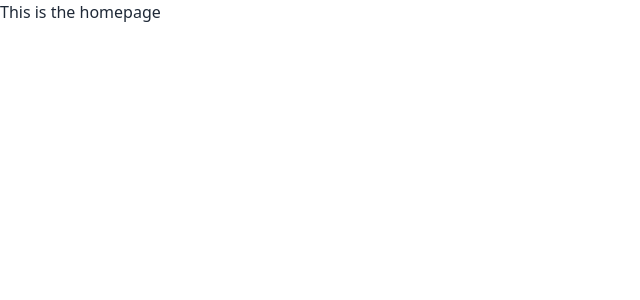
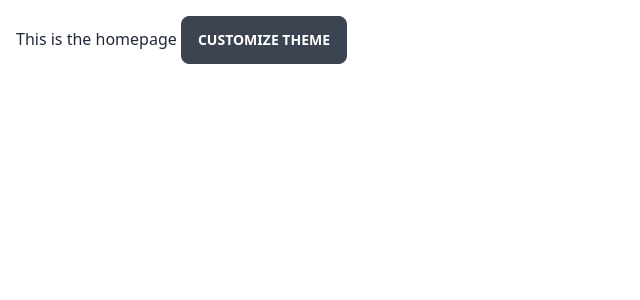
Before and after one commit to np-overflow/vue, a Nuxt app in the folder examples/nuxt-daisyui/: page / in a window 1280 px wide. Shown: the top 300 px of the page, without its empty margins (0-640 px from the left). Built offline with nearby package versions, Linux system fonts and the light colour scheme.

Commit message:
feat: layout and changes

```diff
--- /dev/null
+++ b/examples/nuxt-daisyui/layouts/default.vue
@@ -0,0 +1,5 @@
+<template>
+  <div class="p-4">
+    <slot />
+  </div>
+</template>
--- a/examples/nuxt-daisyui/pages/index.vue
+++ b/examples/nuxt-daisyui/pages/index.vue
@@ -4,5 +4,6 @@
 <template>
   <div>
     This is the homepage
+    <NuxtLink to="/theme" class="btn">Customize theme</NuxtLink>
   </div>
 </template>
--- a/examples/nuxt-daisyui/pages/theme.vue
+++ b/examples/nuxt-daisyui/pages/theme.vue
@@ -1,5 +1,5 @@
 <template>
-  <div class="p-4 flex gap-4">
+  <div class="flex gap-4">
     <button class="btn">Hello daisyUI</button>
     <select class="select w-full max-w-xs" v-model="colorMode.preference">
       <option disabled selected>Theme</option>
```
